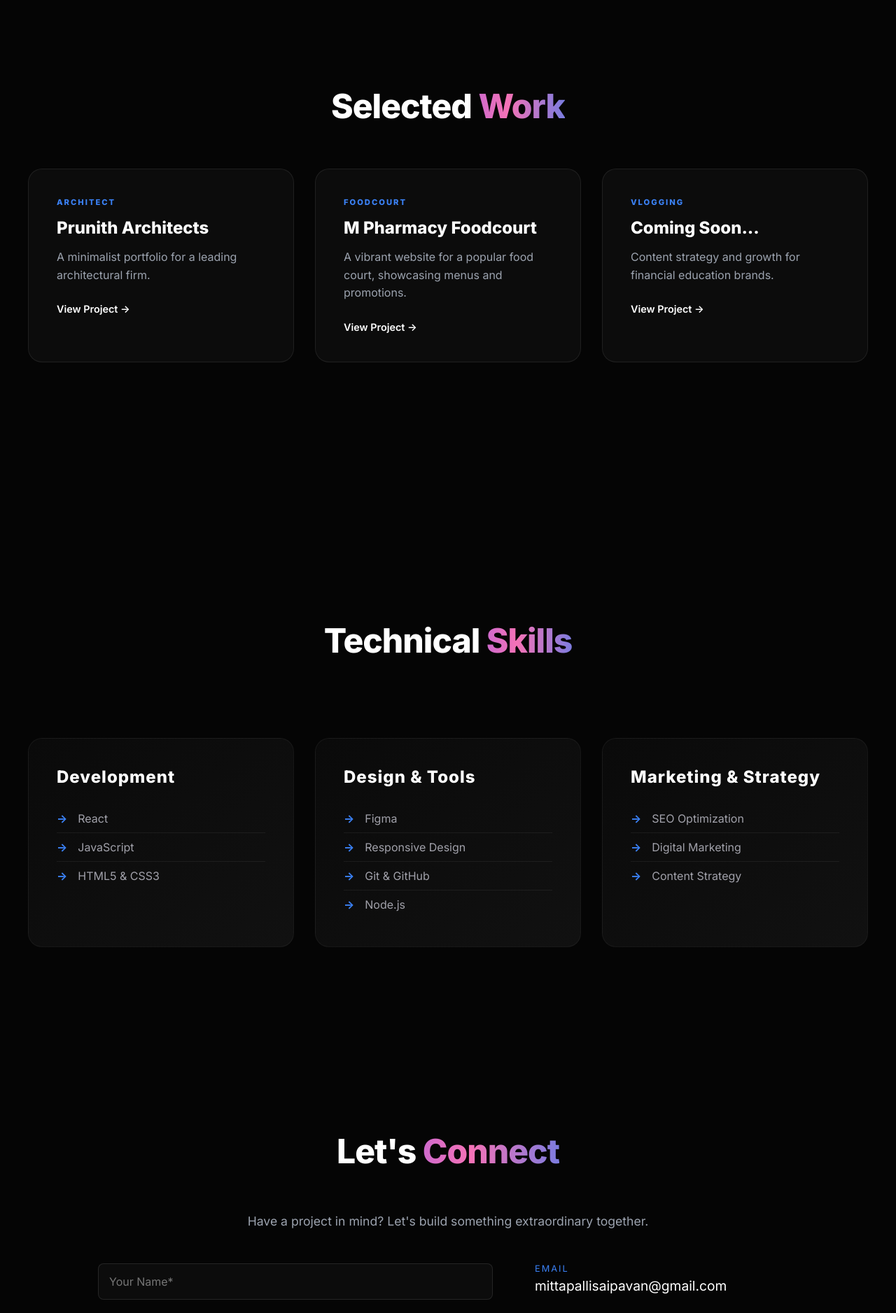
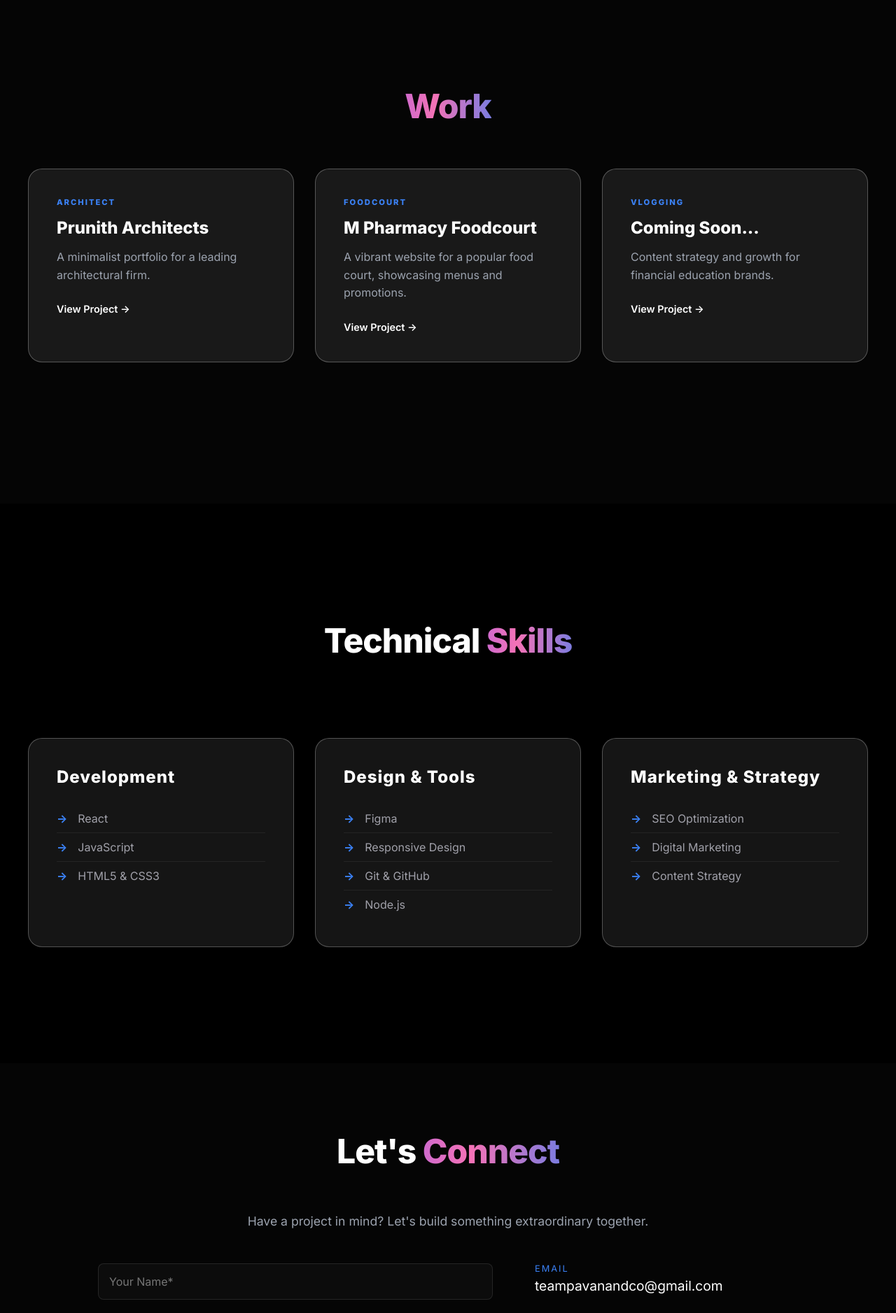
Before and after one commit to saipavan-mittapalli/saipavan-mittapalli, a React (Vite) app: page / in a window 1280 px wide. Shown: the part 880-2757 px from the top of the page at 70% size. Built offline with nearby package versions, Linux system fonts and the light colour scheme.

Commit message:
adjusted hero btns font size for small devices

```diff
--- a/src/components/Contact/Contact.jsx
+++ b/src/components/Contact/Contact.jsx
@@ -1,12 +1,12 @@
-import React, { useState } from 'react'; // Fix 1: Added import
+import React, { useState } from 'react';
 import './Contact.css';
 
 const Contact = () => {
-  const [result, setResult] = useState(""); // Simplified from React.useState
+  const [result, setResult] = useState("");
 
   const onSubmit = async (event) => {
     event.preventDefault();
-    setResult("Sending...."); // Give user immediate feedback
+    setResult("Sending....");
 
     const formData = new FormData(event.target);
     formData.append("access_key", "4f64be14-1174-471f-935d-ef0d3ab9bad7");
@@ -23,10 +23,9 @@ const Contact = () => {
         setResult("Sent Successfully");
         event.target.reset();
 
-        // Clears the message after 7 seconds (per your logic)
         setTimeout(() => {
           setResult("");
-        }, 7000);
+        }, 10000);
       } else {
         console.log("Error", data);
         setResult(data.message);
@@ -69,7 +68,7 @@ const Contact = () => {
           <div className="contact-info">
             <div className="info-item">
               <span>Email</span>
-              <p>mittapallisaipavan@gmail.com</p>
+              <p>teampavanandco@gmail.com</p>
             </div>
             <div className="info-item">
               <span>Location</span>
--- a/src/components/Footer/Footer.jsx
+++ b/src/components/Footer/Footer.jsx
@@ -8,7 +8,7 @@ const Footer = () => {
       <div className="footer-container">
         <div className="footer-top">
           <div className="footer-brand">
-            <div className="nav-logo">PAVAN<span>.</span></div>
+            <div className="nav-logo">PAVAN & Co<span>.</span></div>
             <p>Crafting digital experiences with purpose and precision.</p>
           </div>
 
--- a/src/components/Hero/Hero.css
+++ b/src/components/Hero/Hero.css
@@ -142,3 +142,8 @@
   background: rgba(255, 255, 255, 0.1);
   border-color: #ffffff;
 }
+@media (max-width: 768px) {
+  .hero-btns{
+    font-size: 0.8rem;
+  }
+}
--- a/src/components/Navbar/Navbar.css
+++ b/src/components/Navbar/Navbar.css
@@ -115,9 +115,9 @@
   border-color: #fff;
   transform: translateY(-2px);
 }
-/* --- Desktop Styles (Keep your existing ones, just add these tweaks) --- */
+
 .nav-hamburger {
-  display: none; /* Hidden on desktop */
+  display: none;
   cursor: pointer;
   flex-direction: column;
   gap: 5px;
@@ -130,7 +130,7 @@
   transition: 0.3s;
 }
 
-/* --- Mobile Media Query --- */
+
 @media (max-width: 768px) {
   .nav-hamburger {
     display: flex;
@@ -145,10 +145,10 @@
   .nav-links {
     position: fixed;
     top: 0;
-    right: -100%; /* Hidden by default */
+    right: -100%;
     width: 70%;
     height: 100vh;
-    background: rgba(5, 5, 5, 0.98); /* Solid dark for contrast */
+    background: rgba(5, 5, 5, 0.98);
     backdrop-filter: blur(10px);
     flex-direction: column;
     justify-content: center;
@@ -158,7 +158,7 @@
   }
 
   .nav-links.open {
-    right: 0; /* Slide in */
+    right: 0;
   }
 
   .nav-links li {
@@ -166,6 +166,6 @@
   }
 
   .mobile-hide {
-    display: none; /* Hides the 'Let's Talk' button on small screens */
+    display: none;
   }
 }
--- a/src/components/Navbar/Navbar.jsx
+++ b/src/components/Navbar/Navbar.jsx
@@ -16,7 +16,7 @@ const Navbar = () => {
   return (
     <nav className={`navbar ${scrolled ? 'nav-scrolled' : ''}`}>
       <div className="nav-container">
-        <div className="nav-logo">PAVAN<span>.</span></div>
+        <div className="nav-logo">PAVAN & Co<span>.</span></div>
 
         {/* Toggle Button for Mobile */}
         <div className={`nav-hamburger ${isOpen ? 'active' : ''}`} onClick={() => setIsOpen(!isOpen)}>
--- a/src/components/Skills/Skills.css
+++ b/src/components/Skills/Skills.css
@@ -1,6 +1,6 @@
 .skills-section {
   padding: 100px 10%;
-  background: #050505;
+  background: #000000;
 }
 
 .skills-container {
@@ -16,16 +16,16 @@
 }
 
 .skills-category {
-  background: linear-gradient(145deg, #0a0a0a, #111);
+  background: rgba(255, 255, 255, 0.081);
   padding: 40px;
   border-radius: 20px;
-  border: 1px solid rgba(255, 255, 255, 0.05);
-  transition: all 0.4s ease;
+  border: 1px solid rgba(255, 255, 255, 0.268);
+  transition: all 0.4s cubic-bezier(0.175, 0.885, 0.32, 1.275);
 }
 
 .skills-category:hover {
   border-color: rgba(37, 99, 235, 0.4);
-  transform: translateY(-5px);
+  transform: translateY(-10px);
   box-shadow: 0 20px 40px rgba(0, 0, 0, 0.3);
 }
 
--- a/src/components/Work/Work.css
+++ b/src/components/Work/Work.css
@@ -28,8 +28,8 @@
 }
 
 .project-card {
-  background: rgba(255, 255, 255, 0.03);
-  border: 1px solid rgba(255, 255, 255, 0.08);
+  background: rgba(255, 255, 255, 0.081);
+  border: 1px solid rgba(255, 255, 255, 0.268);
   border-radius: 20px;
   padding: 40px;
   position: relative;
--- a/src/components/Work/Work.jsx
+++ b/src/components/Work/Work.jsx
@@ -22,7 +22,7 @@ const Work = () => {
       id: 3,
       title: "Coming Soon...",
       category: "Vlogging",
-      image: "",
+      image: "../src/assets/prunitharchitect.png",
       description: "Content strategy and growth for financial education brands.",
       link: "#work"
     }
@@ -31,7 +31,7 @@ const Work = () => {
   return (
     <section className="work-section" id="work">
       <div className="work-container">
-        <h2 className="section-title">Selected <span className="gradient-text">Work</span></h2>
+        <h2 className="section-title"><span className="gradient-text">Work</span></h2>
 
         <div className="projects-grid">
           {projects.map((project) => (
```
